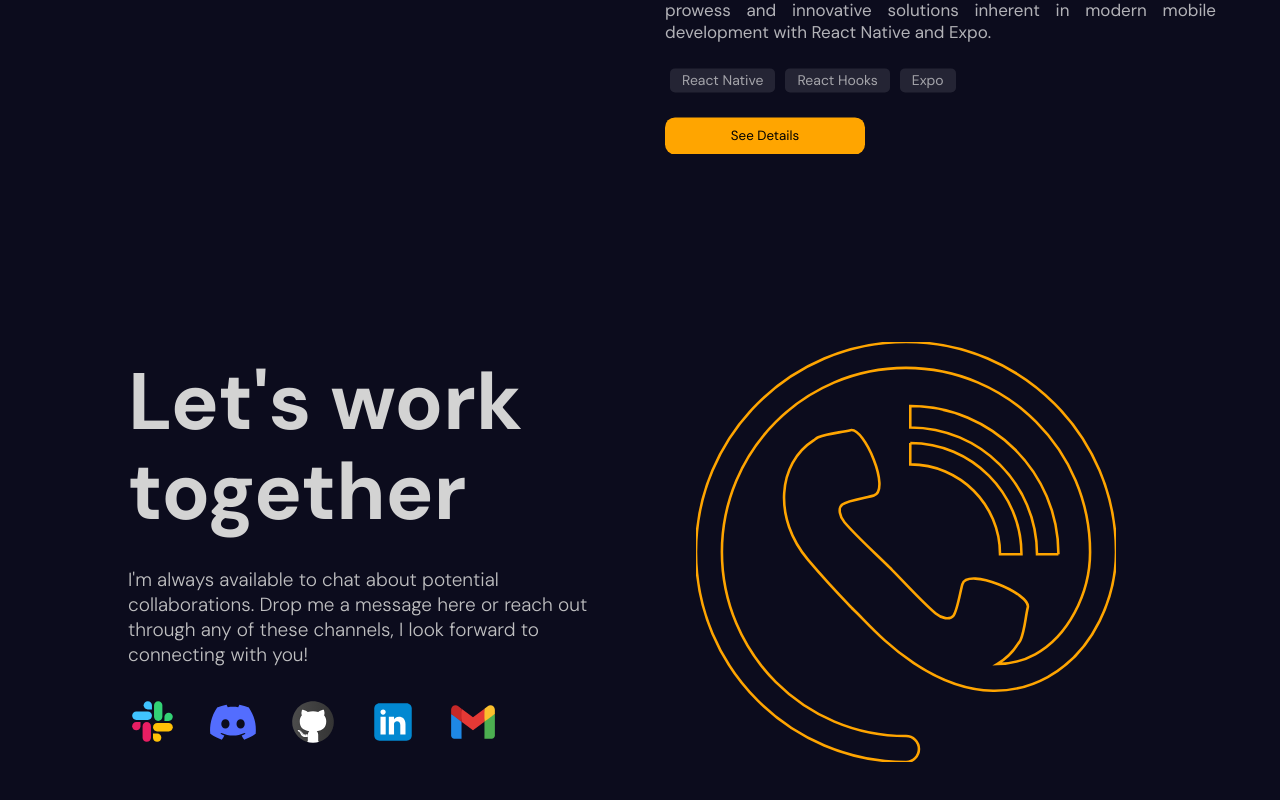
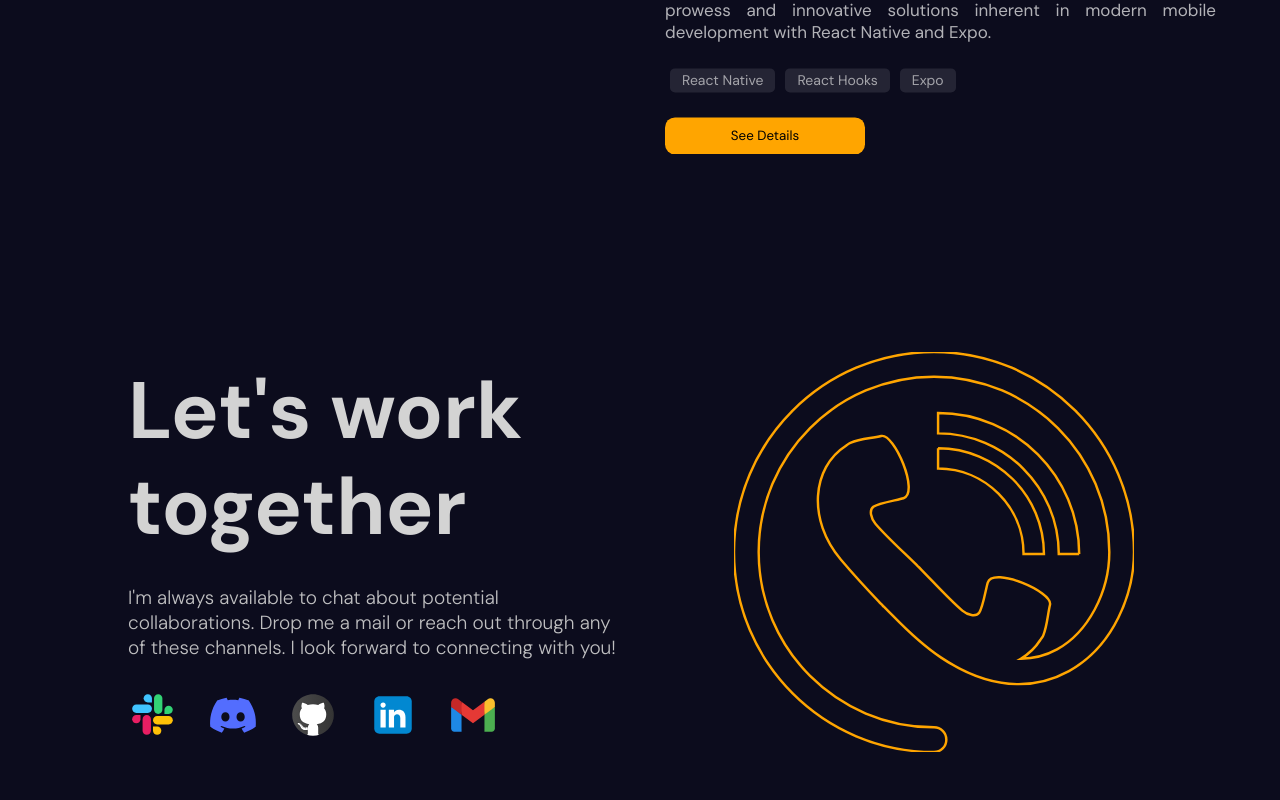
Before and after one commit to archiKumari/my_portfolio, a React (Create React App) app: page / in a window 1280 px wide. Shown: the part 7972-8772 px from the top of the page. Built offline with nearby package versions, Linux system fonts and the light colour scheme.

Commit message:
Contact section modified for responsiveness

```diff
--- a/src/Components/ContactSection/Contact.jsx
+++ b/src/Components/ContactSection/Contact.jsx
@@ -1,7 +1,7 @@
 import { motion, useInView } from "framer-motion";
 import { useRef } from "react";
 
-import "./Contact.css";
+import "./Contact.scss";
 import discord from "../../Assets/Logo/discord.svg";
 import slack from "../../Assets/Logo/slack.svg";
 import github from "../../Assets/Logo/github.svg";
@@ -37,10 +37,8 @@ const Contact = () => {
       <motion.div className="left-container">
         <motion.h1>Let's work together</motion.h1>
         <motion.p>
-            I'm always available to chat about potential collaborations. Drop me
-            a message here or reach out through any of these channels, I look
-            forward to connecting with you!
-          </motion.p>
+          I'm always available to chat about potential collaborations. Drop me a
+          mail or reach out through any of these channels. I look forward to connecting with you!</motion.p>
         <motion.div>
           <a href="https://join.slack.com/t/archi-kumari/shared_invite/zt-2gbyqcv6q-26j51G4ZXH4VPe0K7wfJJg">
             <img src={slack} alt="" />
@@ -60,8 +58,8 @@ const Contact = () => {
         </motion.div>
       </motion.div>
       <div className="form-container">
-          <motion.div ref={ref} className="phoneSvg">
-            <svg width="420px" height="420px" viewBox="0 0 32.666 32.666">
+        <motion.div ref={ref} className="svg-container">
+          <svg className="phone-svg" viewBox="0 0 32.666 32.666">
             <motion.path
               strokeWidth={0.2}
               fill="none"
--- a/src/Components/ContactSection/Contact.css
+++ b/src/Components/ContactSection/Contact.scss
@@ -1,21 +1,46 @@
+@import "../../App.scss";
+
 .contact-container {
   height: 100%;
   max-width: 80%;
   margin: auto;
   display: flex;
+  justify-content: center;
   align-items: center;
   gap: 40px;
 
+  @include tablet {
+    width: 100%;
+  }
+
+  @include mobile {
+    max-width: 100%;
+    justify-content: center;
+    margin: 0;
+  }
+
   .left-container {
-    flex: 1;
+    width: 50%;
     display: flex;
     flex-direction: column;
     gap: 30px;
 
+    @include mobile {
+      width: 80%;
+    }
+
     h1 {
       font-size: 80px;
-      line-height: 90px;
+      line-height: 1.2;
       margin: 0;
+
+      @include tablet {
+        font-size: 60px;
+      }
+
+      @include mobile {
+        font-size: 40px;
+      }
     }
 
     p {
@@ -29,16 +54,38 @@
       width: 50px;
       height: 50px;
       margin-right: 30px;
+
+      @include tablet {
+        width: 35px;
+        height: 35px;
+        margin-right: 15px;
+      }
     }
   }
   .form-container {
-    flex: 1;
+    width: 50%;
     display: flex;
-    justify-content: center;
 
-    .phoneSvg {
+    @include mobile {
+      display: none;
+    }
+
+    .svg-container {
       stroke: orange;
       z-index: -1;
+      width: 100%;
+      height: 100%;
+      margin-left: 15%;
+
+      .phone-svg {
+        height: 400px;
+        width: 400px;
+
+        @include tablet {
+          height: 100%;
+          width: 100%;
+        }
+      }
     }
 
     form {
```
Lines whose indentation alone changed are shown as unchanged.
